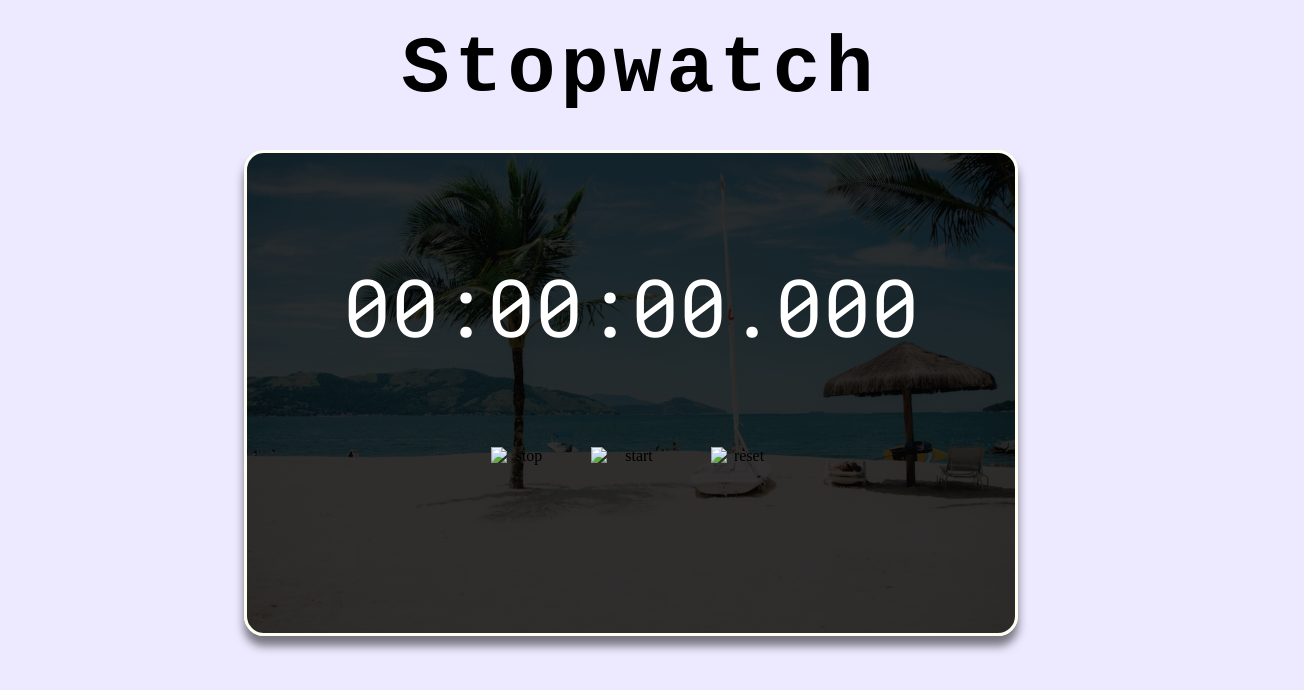
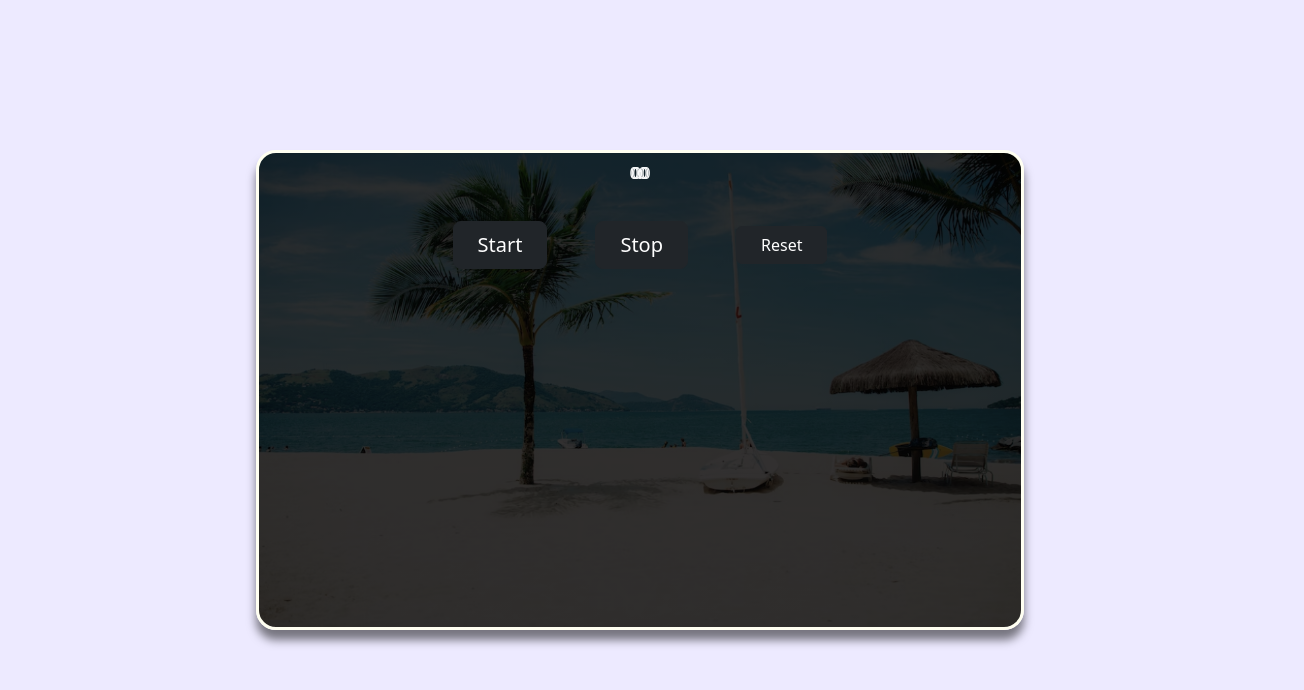
Before and after one commit to abhishek8756/Stopwatch, a plain HTML site: page index.html in a window 1280 px wide. Shown: the whole page, 1304 px wide, since content can reach past the window. Drawn offline with nearby package versions, Linux system fonts and the light colour scheme; files whose address does not match are found by name.

Commit message:
index.html

```diff
--- a/index.html
+++ b/index.html
@@ -1,32 +1,40 @@
-<!DOCTYPE html>
+<!doctype html>
 <html lang="en">
+
 <head>
-    <meta charset="UTF-8">
-    <meta http-equiv="X-UA-Compatible" content="IE=edge">
-    <meta name="viewport" content="width=device-width, initial-scale=1.0">
-    <link rel="shortcut icon" href="C:/Users/hp/Desktop/HTML/stopwatch/image/logo.png" type="image/x-icon">
-    <!-- Name of the project -->
-    <title> Stopwatch</title>
-    <!-- CSS file with styling -->\
+    <meta charset="utf-8">
+    <meta name="viewport" content="width=device-width, initial-scale=1">
+    <title>Stopwatch</title>
+    <!-- added bootstrap -->
+
+    <link href="https://cdn.jsdelivr.net/npm/bootstrap@5.3.0/dist/css/bootstrap.min.css" rel="stylesheet"
+        integrity="sha384-9ndCyUaIbzAi2FUVXJi0CjmCapSmO7SnpJef0486qhLnuZ2cdeRhO02iuK6FUUVM" crossorigin="anonymous">
+    <!-- added my styleSheet -->
+
     <link rel="stylesheet" href="style.css">
-</head>
+    </head>
+
 <body>
-    <h1 id="name">Stopwatch</h1>
-    <!-- It is a container which contains the StopWatch -->
-    <div class="container">
-        <!-- To display the time -->
-        <h1 id="displayTime">00:00:00.000</h1>
-        <!-- Buttons for different functionality -->
-        <div class="buttons">
-            <!-- Stop button with onclick function to stop the stopwatch -->
-            <img src="stop.png" alt="stop" onclick="watchStop()">
-            <!-- Start button with onclick function to start the stopwatch -->
-            <img src="start.png" alt="start" onclick="watchStart()">
-            <!-- Reset button with onclick function to reset the stopwatch -->
-            <img src= "reset.png" alt="reset" onclick="watchReset()">
+<!-- stopwatch in one container -->
+    <div class="container d-flex flex-column text-light align-items-center">
+   <!-- initial-text div  -->
+        <div class="count-down mt-2">
+            <span id="hr">00</span>:<span id="min">00</span>:<span id="sec">00</span>
+        </div>
+        <!-- all three buttons start stop reset  -->
+        <div class="buttons d-flex text-white mt-5">
+            <button id="start" type="button" class="btn btn-dark btn-lg mx-4 px-4">Start</button>
+            <button id="stop" type="button" class="btn btn-dark  btn-lg mx-4 px-4 ">Stop</button>
+            <button id="reset" type="button" class="btn btn-dark mx-4 px-4">Reset</button>
         </div>
     </div>
-    <!-- javascript file with all the functionalities -->
-    <script src="script.js"></script>
+    <!-- added bootstrap script -->
+
+    <script src="https://cdn.jsdelivr.net/npm/bootstrap@5.3.0/dist/js/bootstrap.bundle.min.js"
+        integrity="sha384-geWF76RCwLtnZ8qwWowPQNguL3RmwHVBC9FhGdlKrxdiJJigb/j/68SIy3Te4Bkz"
+        crossorigin="anonymous"></script>
+    <!-- added my javascript file  -->
+        <script src="script.js"></script>
 </body>
+
 </html>
```
